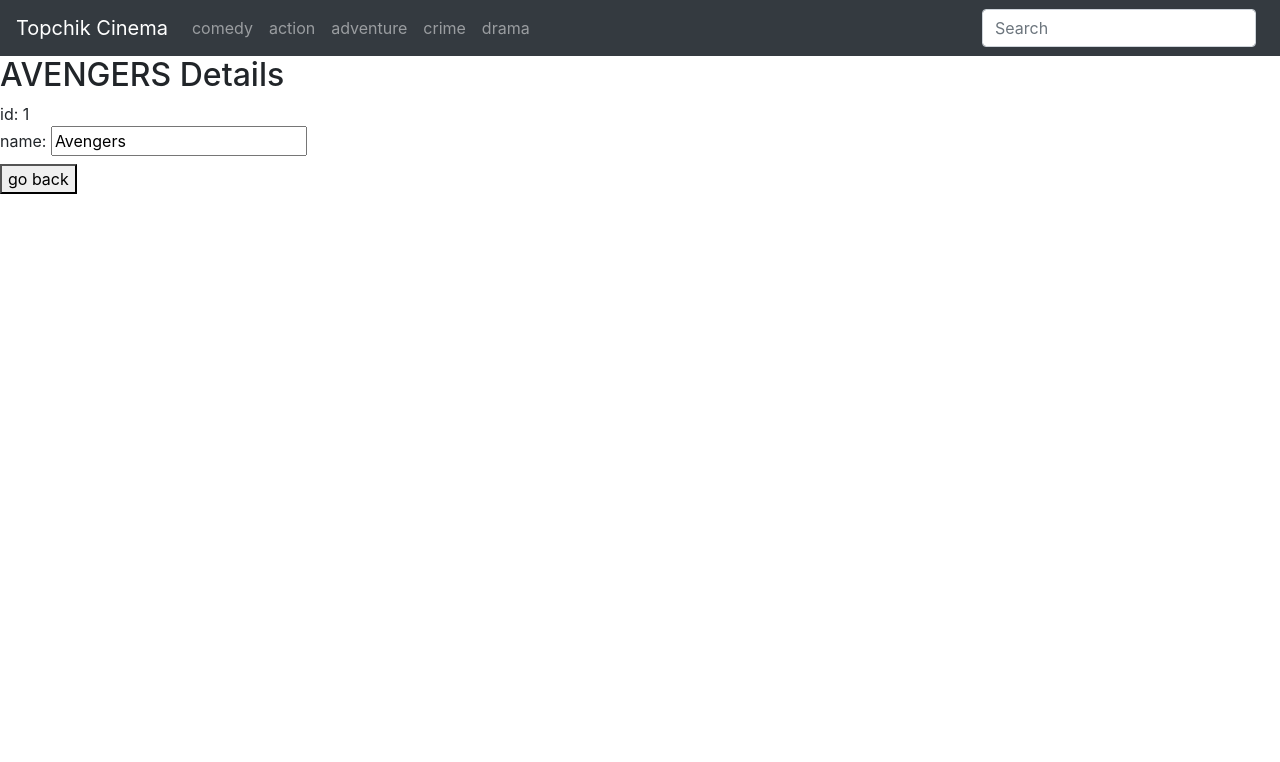
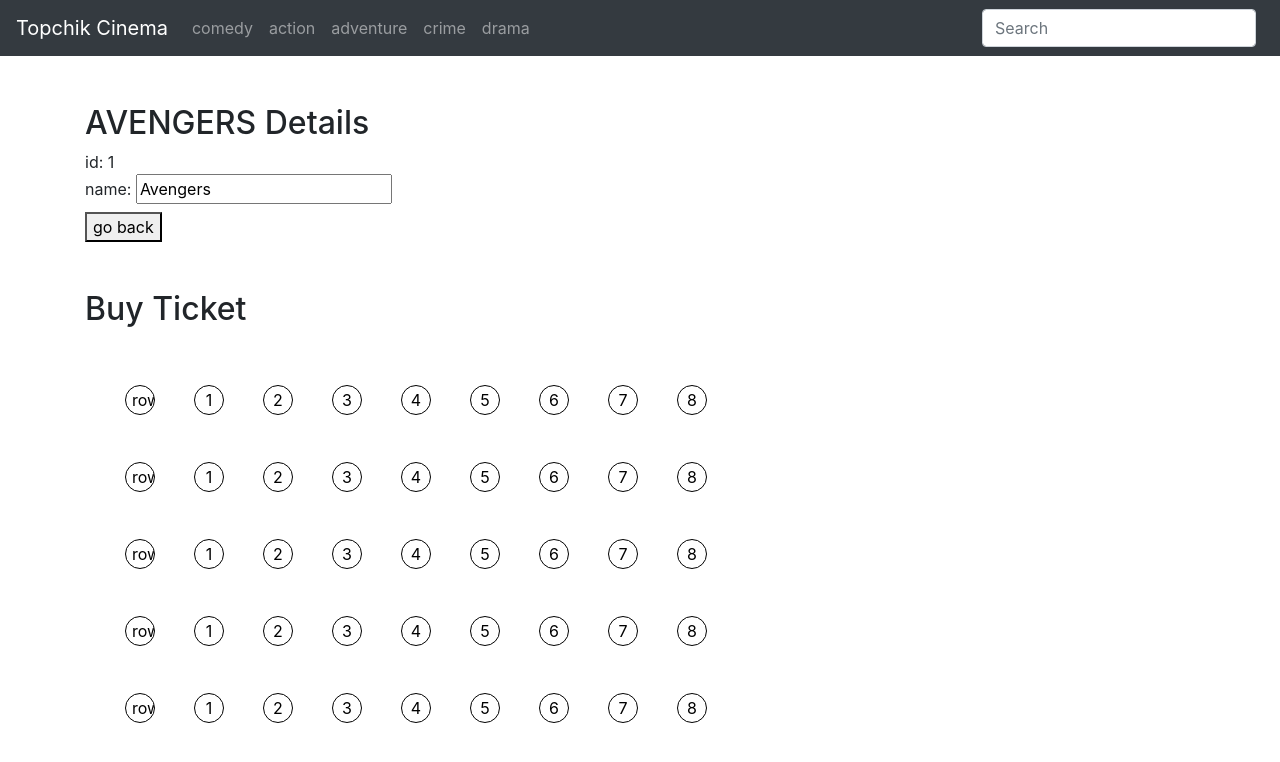
Before and after one commit to hamletayvazyan/angularKino, an Angular app: page /film/1 in a window 1280 px wide. Shown: the top 762 px of the page. Built offline with nearby package versions, Linux system fonts and the light colour scheme.

Commit message:
added tickets

```diff
--- a/src/app/app-routing.module.ts
+++ b/src/app/app-routing.module.ts
@@ -16,7 +16,7 @@
 @NgModule({
     imports: [RouterModule.forRoot(
         routes,
-        { enableTracing: true }
+        // { enableTracing: true }
         )],
     exports: [RouterModule]
 })
--- a/src/app/film-detail/film-detail.component.css
+++ b/src/app/film-detail/film-detail.component.css
@@ -0,0 +1,10 @@
+input[type='button']{
+    background: transparent;
+    border: 1px solid black;
+    width: 30px;
+    height: 30px;
+    border-radius: 50%;
+}
+li {
+    border: unset;
+}
--- a/src/app/film-detail/film-detail.component.html
+++ b/src/app/film-detail/film-detail.component.html
@@ -1,4 +1,4 @@
-<div *ngIf="film">
+<div *ngIf="film" class="container mt-5">
   <h2>{{film.name | uppercase}} Details</h2>
   <div><span>id: </span>{{film.id}}</div>
   <div>
@@ -7,4 +7,16 @@
     </label>
   </div>
   <button (click)="goBack()">go back</button>
+  <br>
+  <br>
+  <br>
+  <h2>Buy Ticket</h2>
+  <br>
+  <div class="border-primary">
+    <ul class="list-group border-primary">
+      <li class="list-group-item" *ngFor="let r of rows">
+        <ul class="list-group list-group-horizontal"><li class="list-group-item" *ngFor="let row of r.row; let i=index"><input type="button" [value]="row.key"></li></ul>
+      </li>
+    </ul>
+  </div>
 </div>
--- a/src/app/film-detail/film-detail.component.ts
+++ b/src/app/film-detail/film-detail.component.ts
@@ -1,5 +1,5 @@
-import { Component, OnInit } from '@angular/core';
-import { Location } from '@angular/common';
+import {Component, OnInit} from '@angular/core';
+import {Location} from '@angular/common';
 import {FilmsService} from '../films/films.service';
 import {ActivatedRoute} from '@angular/router';
 
@@ -11,9 +11,18 @@
 export class FilmDetailComponent implements OnInit {
 
     film;
+    rows = [
+        {row: [{key: 'row 1'}, {key: 1}, {key: 2}, {key: 3}, {key: 4}, {key: 5}, {key: 6}, {key: 7}, {key: 8}]},
+        {row: [{key: 'row 2'}, {key: 1}, {key: 2}, {key: 3}, {key: 4}, {key: 5}, {key: 6}, {key: 7}, {key: 8}]},
+        {row: [{key: 'row 3'}, {key: 1}, {key: 2}, {key: 3}, {key: 4}, {key: 5}, {key: 6}, {key: 7}, {key: 8}]},
+        {row: [{key: 'row 4'}, {key: 1}, {key: 2}, {key: 3}, {key: 4}, {key: 5}, {key: 6}, {key: 7}, {key: 8}]},
+        {row: [{key: 'row 5'}, {key: 1}, {key: 2}, {key: 3}, {key: 4}, {key: 5}, {key: 6}, {key: 7}, {key: 8}]},
+    ];
+
     constructor(private route: ActivatedRoute,
                 private filmService: FilmsService,
-              private location: Location) { }
+                private location: Location) {
+    }
 
     ngOnInit() {
         this.getFilm();
```
Lines whose indentation alone changed are shown as unchanged.
